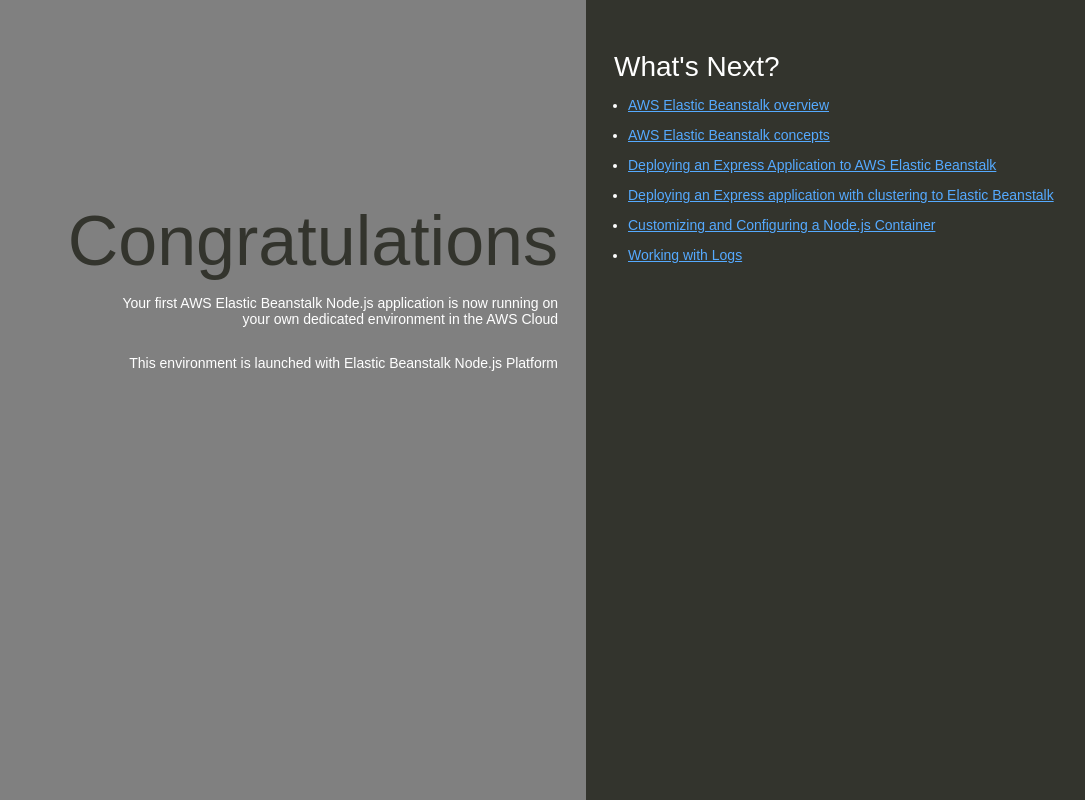
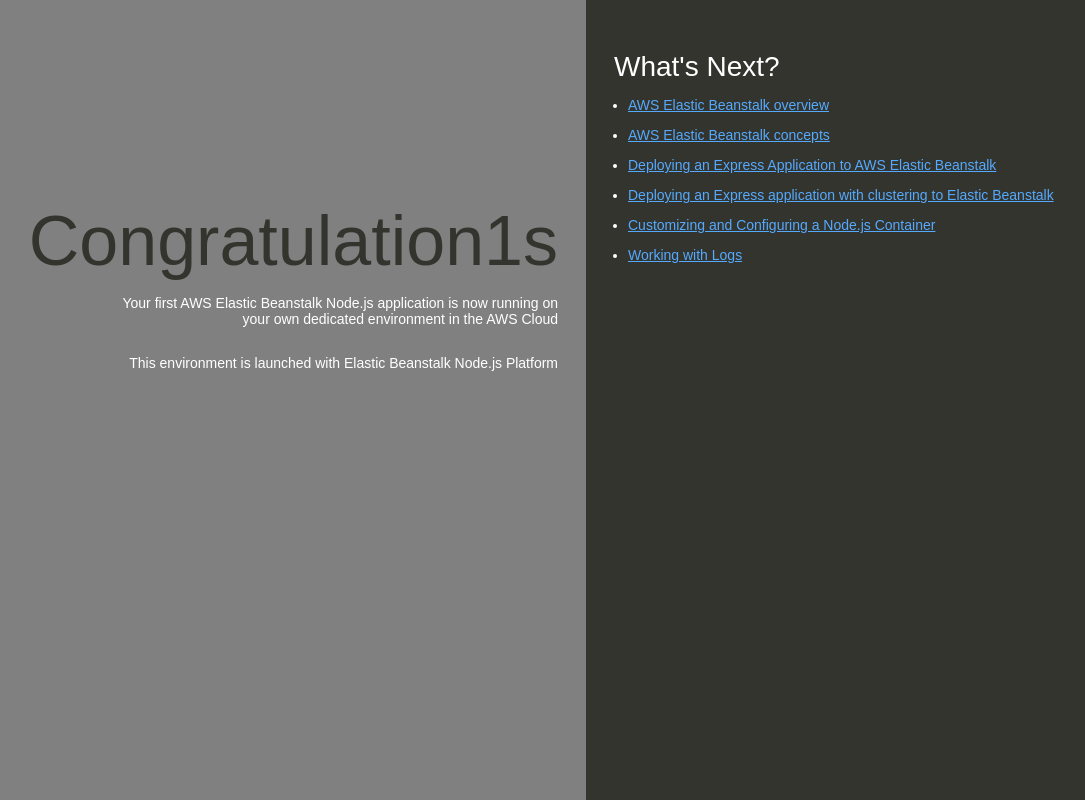
Before and after one commit to taras-oglabyak/app2, a website: page index.html in a window 1280 px wide. Shown: the whole page, without its empty margins (54-1139 px from the left). Drawn offline with Linux system fonts and the light colour scheme.

Commit message:
Update index.html

```diff
--- a/index.html
+++ b/index.html
@@ -74,7 +74,7 @@
   </head>
   <body data-new-gr-c-s-check-loaded="14.1198.0" data-gr-ext-installed="">
     <div class="textColumn">
-      <h1>Congratulations</h1>
+      <h1>Congratulation1s</h1>
       <p>Your first AWS Elastic Beanstalk Node.js application is now running on your own dedicated environment in the AWS Cloud</p>
       <p>This environment is launched with Elastic Beanstalk Node.js Platform</p>
     </div>
```
